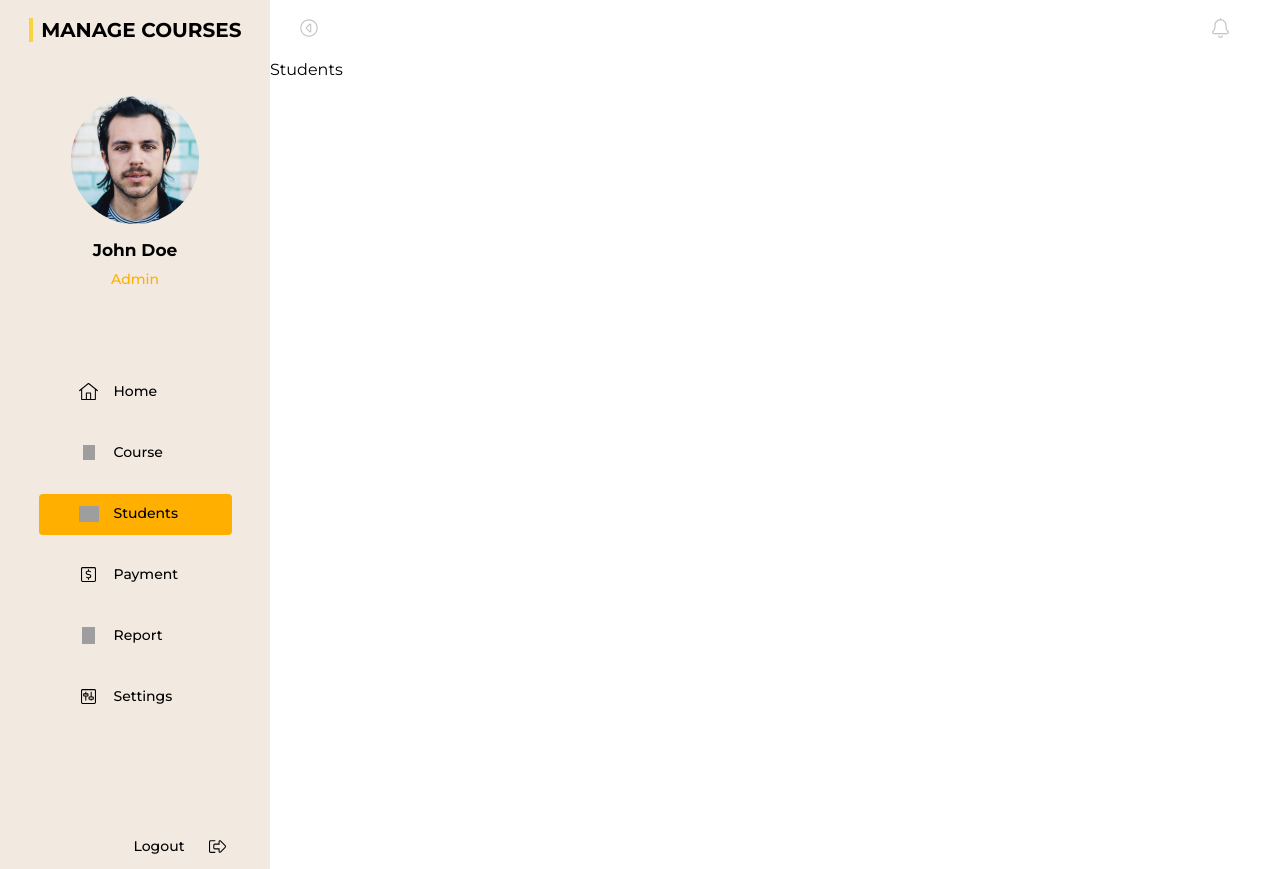
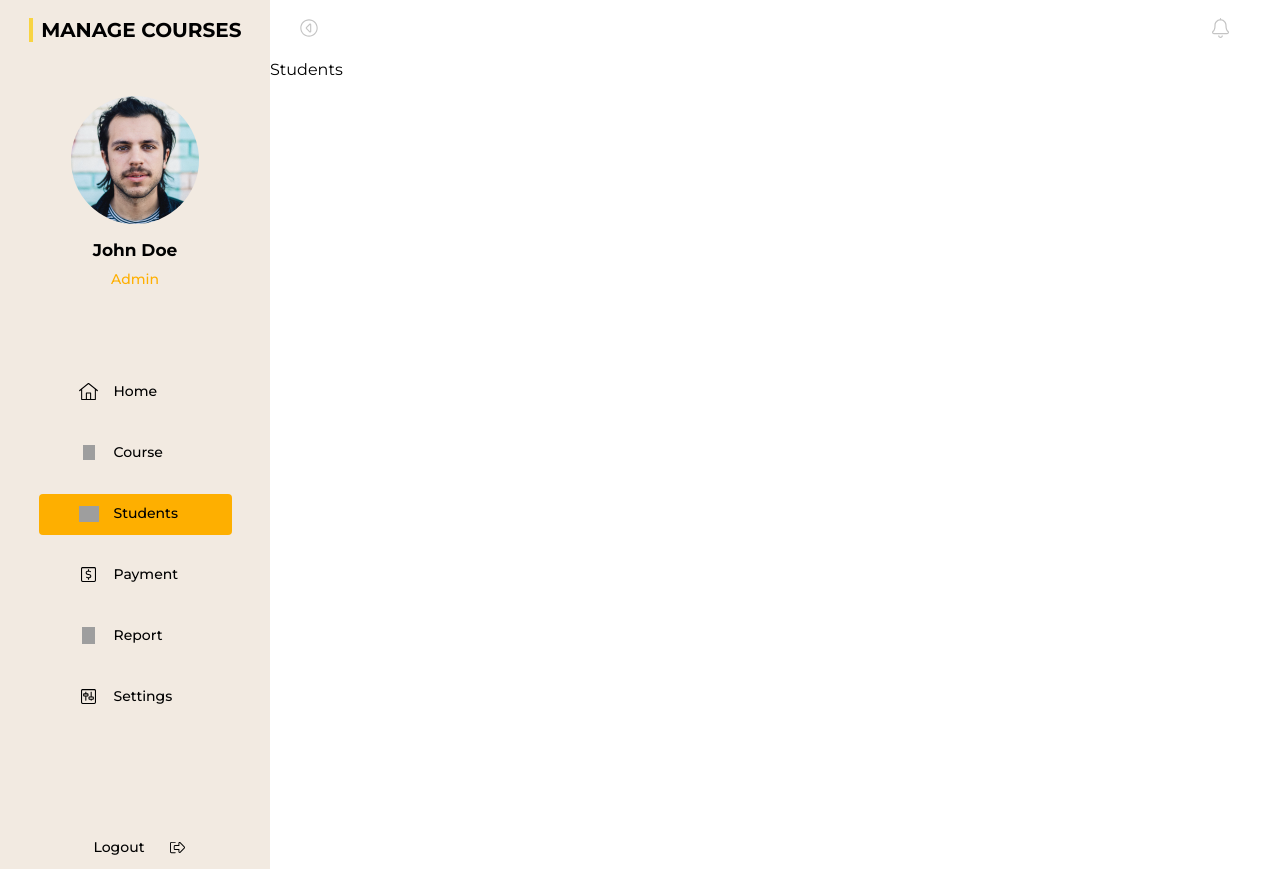
Before and after one commit to aygunbyr/course-management-system, a Next.js app: page /dashboard/students in a window 1280 px wide. Built offline with nearby package versions, Linux system fonts and the light colour scheme; grey boxes are pictures that could not be loaded.

Commit message:
fix: navbar logout positioning

```diff
--- a/app/dashboard/components/Navbar/Navbar.module.css
+++ b/app/dashboard/components/Navbar/Navbar.module.css
@@ -95,6 +95,14 @@
   padding-left: 40px;
 }
 
+.nav-item-logout {
+  flex-direction: row-reverse;
+}
+
+.nav-item-logout > .nav-icon-container {
+  margin-left: 23px;
+}
+
 .nav-item-text {
   margin-left: 15px;
   font-family: 'Montserrat', sans-serif;
@@ -123,7 +131,3 @@
   width: 20px;
   height: 17px;
 }
-
-.nav-icon-container-logout {
-  margin-left: 23px;
-}
--- a/app/dashboard/components/Navbar/index.tsx
+++ b/app/dashboard/components/Navbar/index.tsx
@@ -29,10 +29,11 @@ type NavItemProps = {
 
 const NavLink = ({ href, isActive, children }: NavLinkProps) => {
   const activeClass = isActive ? styles['nav-item-active'] : ''
+  const logoutClass = href === '/signin' ? styles['nav-item-logout'] : ''
 
   return (
     <div className={`${styles['nav-item']} ${activeClass}`}>
-      <Link className={styles['nav-item-link']} href={href}>
+      <Link className={`${styles['nav-item-link']} ${logoutClass}`} href={href}>
         {children}
       </Link>
     </div>
@@ -47,8 +48,6 @@ const NavItem = ({
   iconHeight,
   text,
 }: NavItemProps) => {
-  const activeClass = isActive ? styles['nav-item-active'] : ''
-
   return (
     <NavLink href={href} isActive={isActive}>
       <div className={styles['nav-icon-container']}>
@@ -94,7 +93,7 @@ function Navbar() {
             text="Home"
           />
           <NavItem
-            href="/dashboard/course"
+            href="#"
             isActive={pathname === '/dashboard/course'}
             iconSrc={BookmarkIcon}
             iconWidth={12}
@@ -110,7 +109,7 @@ function Navbar() {
             text="Students"
           />
           <NavItem
-            href="/dashboard/payment"
+            href="#"
             isActive={pathname === '/dashboard/payment'}
             iconSrc={UsdSquareIcon}
             iconWidth={15}
@@ -118,7 +117,7 @@ function Navbar() {
             text="Payment"
           />
           <NavItem
-            href="/dashboard/report"
+            href="#"
             isActive={pathname === '/dashboard/report'}
             iconSrc={FileChartLineIcon}
             iconWidth={13}
@@ -126,7 +125,7 @@ function Navbar() {
             text="Report"
           />
           <NavItem
-            href="/dashboard/settings"
+            href="#"
             isActive={pathname === '/dashboard/settings'}
             iconSrc={SlidersVSquareIcon}
             iconWidth={15}
@@ -134,25 +133,17 @@ function Navbar() {
             text="Settings"
           />
         </div>
-        <div className={styles['nav-item']}>
-          <NavLink href="/signin" isActive={false}>
-            <span className={styles['nav-item-text']}>Logout</span>
-            <div
-              className={`${styles['nav-icon-container']} ${styles['nav-icon-container-logout']}`}
-            >
-              <Image
-                src={LogoutIcon}
-                width={17}
-                height={13}
-                alt="Logout Icon"
-                aria-label="Logout Icon"
-              />
-            </div>
-          </NavLink>
-        </div>
+        <NavItem
+          href="/signin"
+          isActive={false}
+          iconSrc={LogoutIcon}
+          iconWidth={15}
+          iconHeight={17}
+          text="Logout"
+        />
       </div>
     </div>
   )
 }
 
-export default Navbar
+export default React.memo(Navbar)
```
